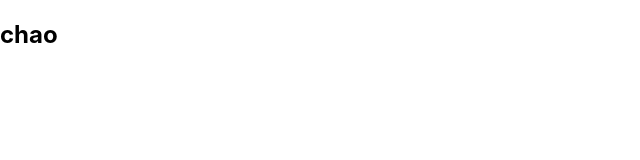
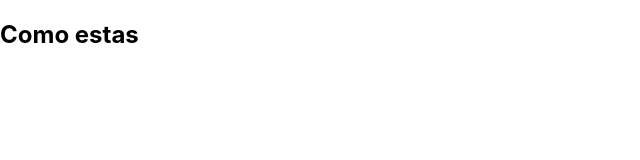
Before and after one commit to TITANRAH/proyecto-final-front, a React (Create React App) app: page / in a window 1280 px wide. Shown: the top 160 px of the page, without its empty margins (0-640 px from the left). Built offline with nearby package versions, Linux system fonts and the light colour scheme.

Commit message:
titulo cambiado

```diff
--- a/src/App.js
+++ b/src/App.js
@@ -4,7 +4,7 @@ import './App.css';
 function App() {
   return (
    <>
-   <div> <h2>chao</h2> </div>
+   <div> <h2>Como estas</h2> </div>
    </>
   );
 }
```
